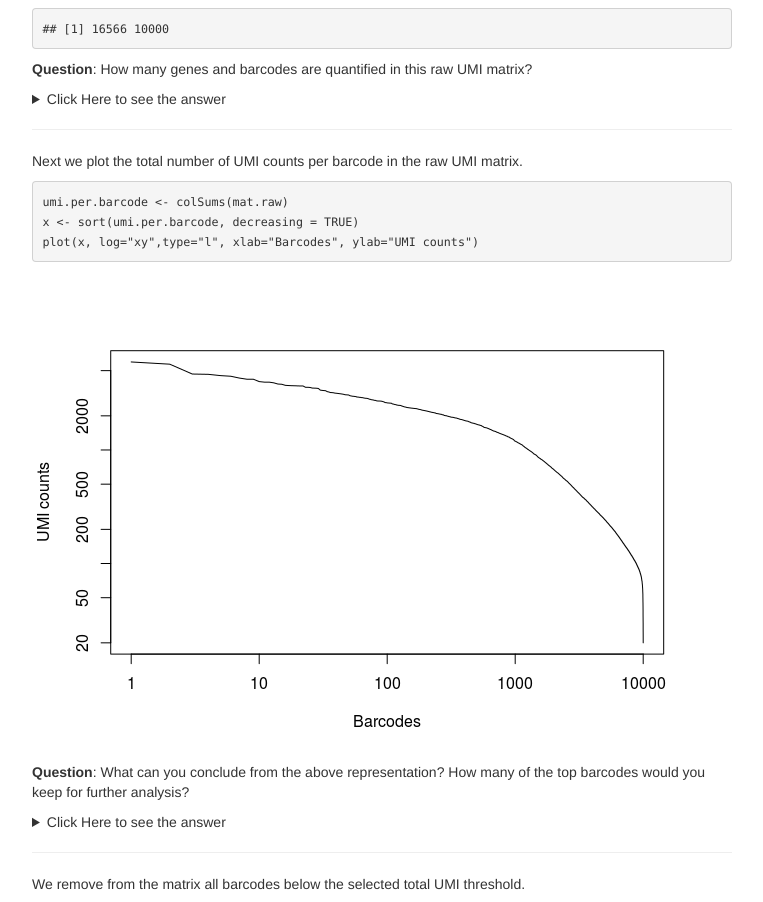
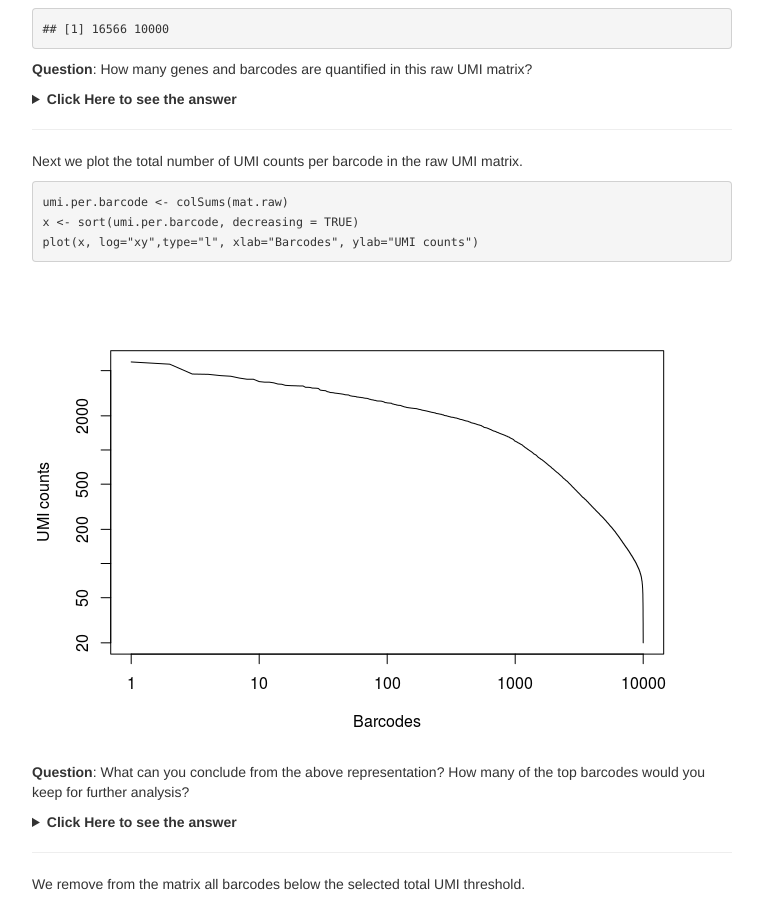
Before and after one commit to GTPB/ADER19F, a Jekyll site: the page built from pages/tutorial-seurat-mca.md, in a window 1280 px wide. Shown: the part 978-1880 px from the top of the page, without its empty margins (258-1021 px from the left). Built offline with Jekyll 4.4.1, drawn with Linux system fonts in a browser that asks for light colours.

Commit message:
Update tutorial-seurat-mca.md

````diff
--- a/pages/tutorial-seurat-mca.md
+++ b/pages/tutorial-seurat-mca.md
@@ -45,7 +45,7 @@ dim(mat.raw)
 
 **Question**: How many genes and barcodes are quantified in this raw UMI matrix?
 
-<details><summary>Click Here to see the answer</summary> 16566 genes and 10000 barcodes. </details>
+<details><summary><b>Click Here to see the answer</b></summary> 16566 genes and 10000 barcodes. </details>
 
 ---
 
@@ -62,7 +62,7 @@ plot(x, log="xy",type="l", xlab="Barcodes", ylab="UMI counts")
 
 **Question**: What can you conclude from the above representation? How many of the top barcodes would you keep for further analysis?
 
-<details><summary>Click Here to see the answer</summary>
+<details><summary><b>Click Here to see the answer</b></summary>
 <p>
 There appears to be a drop in the total number of UMI counts after the first 1,000 barcodes. However, unlike what we saw in the 10x dataset, the separation between an empty GEM and a GEM containing a cell is less clear. This could be due to the presence of ambient RNA in the sample.
 </p><p>
@@ -182,7 +182,7 @@ A high percentage of mitochondrial RNA ususally indicates a dead or burst cell,
 
 **Question:** Examine the distrubutions above. What cells, if any, would you remove from the analysis?
 
-<details><summary>Click Here to see the answer</summary>
+<details><summary><b>Click Here to see the answer</b></summary>
 
 A high percentage of mitochondrial RNA can indicate defective cells, so we should probably remove those. Also, barcodes with a much higher than average number of detected genes may indicate a multiplet (multiple cells in the same droplet), so we also remove barcodes with more than 1500 genes detected.
 
@@ -252,7 +252,7 @@ sobj@data[1:10, 1:10]
 
 Housekeeping genes that are similarly expressed in all cell populations are not useful for the purpose of identifying these populations. Thus, it is often useful to select a subset of genes that display higher than average variability among cells to be used for dimensionality reduction and clustering of cells, as this will greatly speed-up the computations.
 
-The `FindVariableGenes` from the *Seurat* package does this by selecting genes that display a variance/mean ratio above a user-supplied threshold. Here we select genes that have a dispersion more than 0.5 standard deviations above the average dispersion of genes with a similar expression level (<code style="background-color:#eaeaea; padding:2px 3px 3px;white-space:pre-wrap">y.cuttoff</code>). We can also set thresholds for minimum expression (<code style="background-color:#eaeaea; padding:2px 3px 3px;white-space:pre-wrap">x.low.cutoff</code>) and maximum expression (<code style="background-color:#eaeaea; padding:2px 3px 3px;white-space:pre-wrap">x.high.cutoff</code>).
+The <code style="background-color:#eaeaea; padding:2px 3px 3px;white-space:pre-wrap">FindVariableGenes</code> from the *Seurat* package does this by selecting genes that display a variance/mean ratio above a user-supplied threshold. Here we select genes that have a dispersion more than 0.5 standard deviations above the average dispersion of genes with a similar expression level (<code style="background-color:#eaeaea; padding:2px 3px 3px;white-space:pre-wrap">y.cuttoff</code>). We can also set thresholds for minimum expression (<code style="background-color:#eaeaea; padding:2px 3px 3px;white-space:pre-wrap">x.low.cutoff</code>) and maximum expression (<code style="background-color:#eaeaea; padding:2px 3px 3px;white-space:pre-wrap">x.high.cutoff</code>).
 
 
 ```r
@@ -356,7 +356,7 @@ plot(props, ylab="Proportion of variance", xlab="Principal Component")
 
 **Question**: Based on the above plots, how many principal components would you consider for further analysis.
 
-<details><summary>Click Here to see the answer</summary>
+<details><summary><b>Click Here to see the answer</b></summary>
 
 There is a drop in the percentage of variance explained after PC15 and the plot seems to reach saturation after approximately 20 PCs. Thus, 15 to 20 PCs seem to be adequate for this dataset.
 
@@ -418,7 +418,7 @@ TSNEPlot(sobj, do.label = TRUE)
 
 **Exercise**: Modify the commands above to try different values of the <code style="background-color:#eaeaea; padding:2px 3px 3px;white-space:pre-wrap">perplexity</code> argument. E.g. 5, 10, 20, 50, ...
 
-<details><summary>Click Here to see the solution</summary>
+<details><summary><b>Click Here to see the solution</b></summary>
 
 
 
@@ -515,7 +515,7 @@ FeaturePlot(sobj, features.plot = head(markers.0$gene), cols.use = c("grey", "bl
 
 **Exercise**: Modify the commands above to plot the top markers of cluster 7.
 
-<details><summary>Click Here to see the solution</summary>
+<details><summary><b>Click Here to see the solution</b></summary>
 
 
 <pre style="font-size: 12px">
@@ -537,7 +537,7 @@ VlnPlot(sobj, features.plot = head(markers.7$gene), point.size.use=0.5)
 
 **Question**: What can you conclude from the above plots?
 
-<details><summary>Click Here to see the solution</summary>
+<details><summary><b>Click Here to see the solution</b></summary>
 
 Some of the clusters appear to be very similar to each other. In particular, clusters 0, 2, 3 and 4 appear to be very similar. This is the result of <em>over-clustering</em> the cells, which splits large clusters of similar cells into smaller clusters based on small, negligeable, differences between the cells.
 
@@ -547,7 +547,7 @@ Some of the clusters appear to be very similar to each other. In particular, clu
 
 **Question**: Based on the t-SNE visualization, and expression of marker genes represented in the above plots, do you think any of the clusters should be combined? If yes, which ones?
 
-<details><summary>Click Here to see the answer</summary>
+<details><summary><b>Click Here to see the answer</b></summary>
 It appears from the expression heatmap that clusters 0, 2, 3 and 4 represent the same population of cells. Clusters 7 and 12 also appear to be very similar, although they are clearly separated on the t-SNE.
 </details>
 
@@ -575,7 +575,7 @@ markers.0.2
 
 **Exercise**: Modify the commands above to check for diferences between clusters 0 and 3, 0 and 4. Also compare clusters and 7 and 12.
 
-<details><summary>Click Here to see the solution</summary>
+<details><summary><b>Click Here to see the solution</b></summary>
 
 
 <pre style="font-size: 12px">
@@ -689,7 +689,7 @@ TSNEPlot(sobj, do.label = TRUE)
 
 ![](./images/tutorial-seurat-mca_files/unnamed-chunk-26-1.png)
 
-Finally, we run the `FindAllMarkers` function again to account for the new clustering.
+Finally, we run the <code style="background-color:#eaeaea; padding:2px 3px 3px;white-space:pre-wrap">FindAllMarkers</code> function again to account for the new clustering.
 
 
 ```r
````
